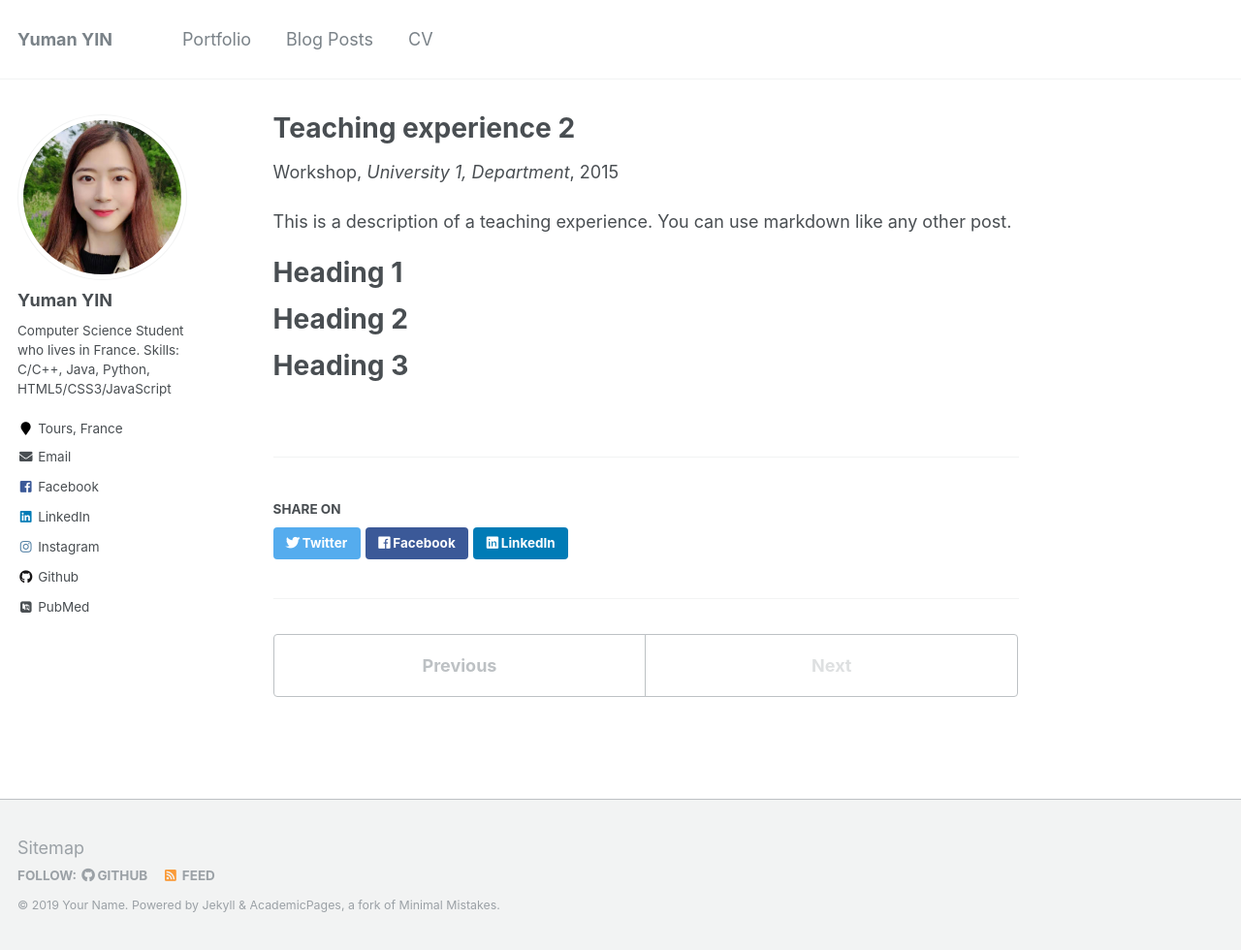
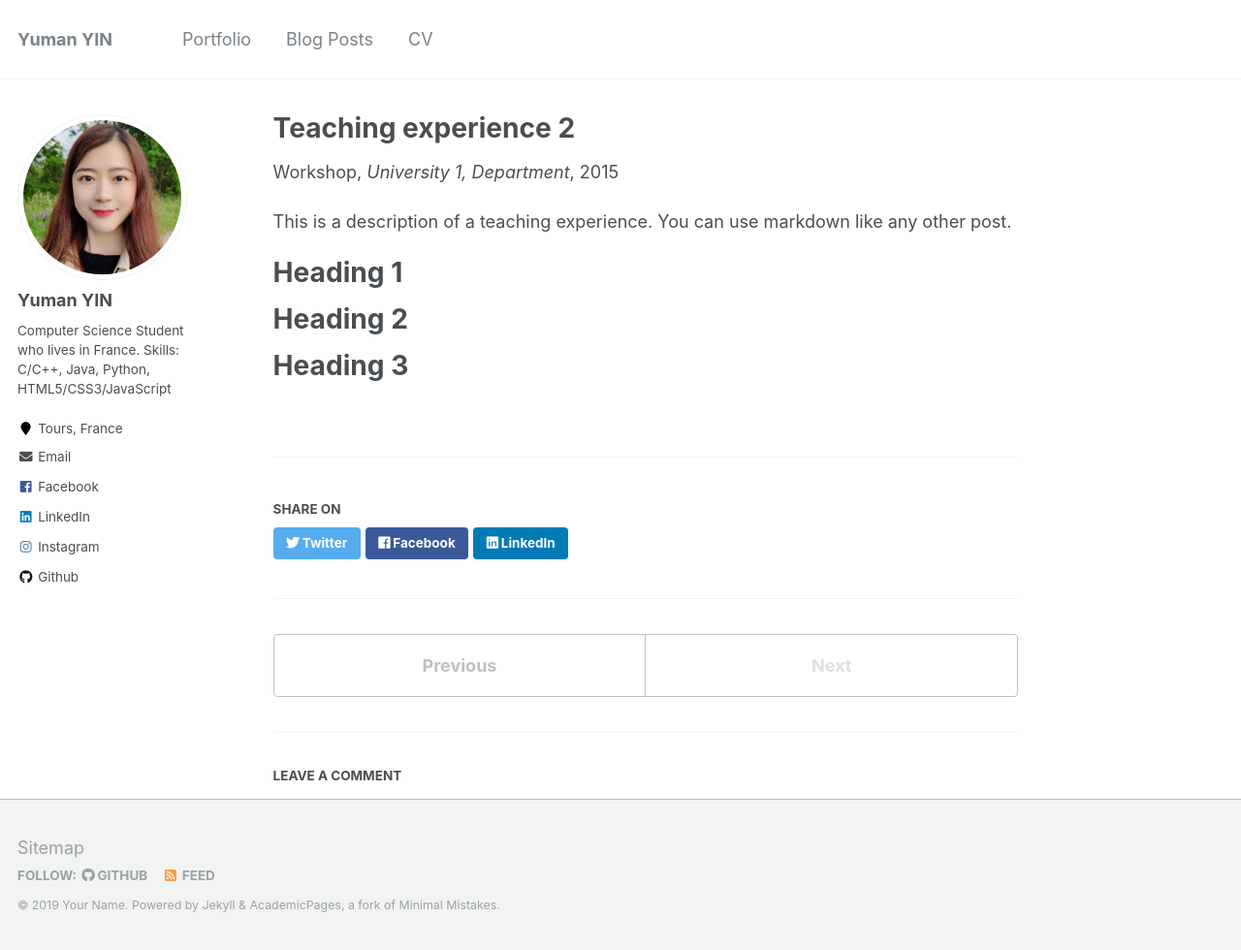
Before and after one commit to YumanYIN/yinyuman.github.io, a Jekyll site: the page built from _teaching/2015-spring-teaching-2.md, in a window 1280 px wide and 980 px high. Shown: the whole window at 97% size. Built offline with Jekyll 4.4.1, drawn with Linux system fonts in a browser that asks for light colours; some web fonts are replaced; comment, search, counter and statistics services are not loaded; part of the change alters nothing that is shown.

Commit message:
Update _config.yml

```diff
--- a/_config.yml
+++ b/_config.yml
@@ -21,9 +21,9 @@ future                   : true
 read_more                : "disabled" # if enabled, adds "Read more" links to excerpts
 talkmap_link             : false #change to true to add link to talkmap on talks page
 comments:
-  provider               : # false (default), "disqus", "discourse", "facebook", "google-plus", "staticman", "custom"
+  provider               : "disqus"
   disqus:
-    shortname            :
+    shortname            : yumanyin
   discourse:
     server               : # https://meta.discourse.org/t/embedding-discourse-comments-via-javascript/31963 , e.g.: meta.discourse.org
   facebook:
@@ -85,7 +85,7 @@ author:
   bio              : "Computer Science Student who lives in France. Skills: C/C++, Java, Python, HTML5/CSS3/JavaScript"
   location         : "Tours, France"
   employer         :
-  pubmed           : "https://www.ncbi.nlm.nih.gov/pubmed/?term=john+snow"
+  pubmed           : # "https://www.ncbi.nlm.nih.gov/pubmed/?term=john+snow"
   googlescholar    :
   email            :  "yinyuman96@gmail.com"
   researchgate     :  # example: "https://www.researchgate.net/profile/yourprofile"
```
